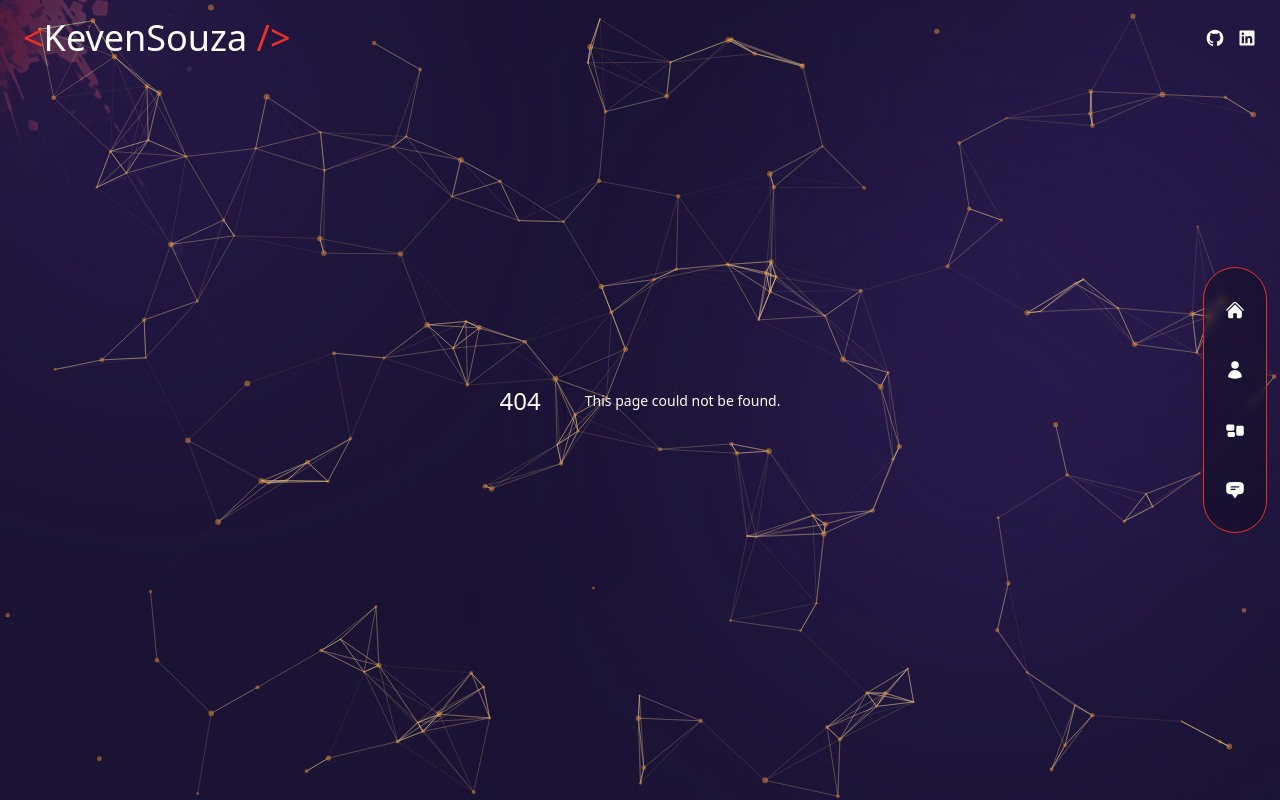
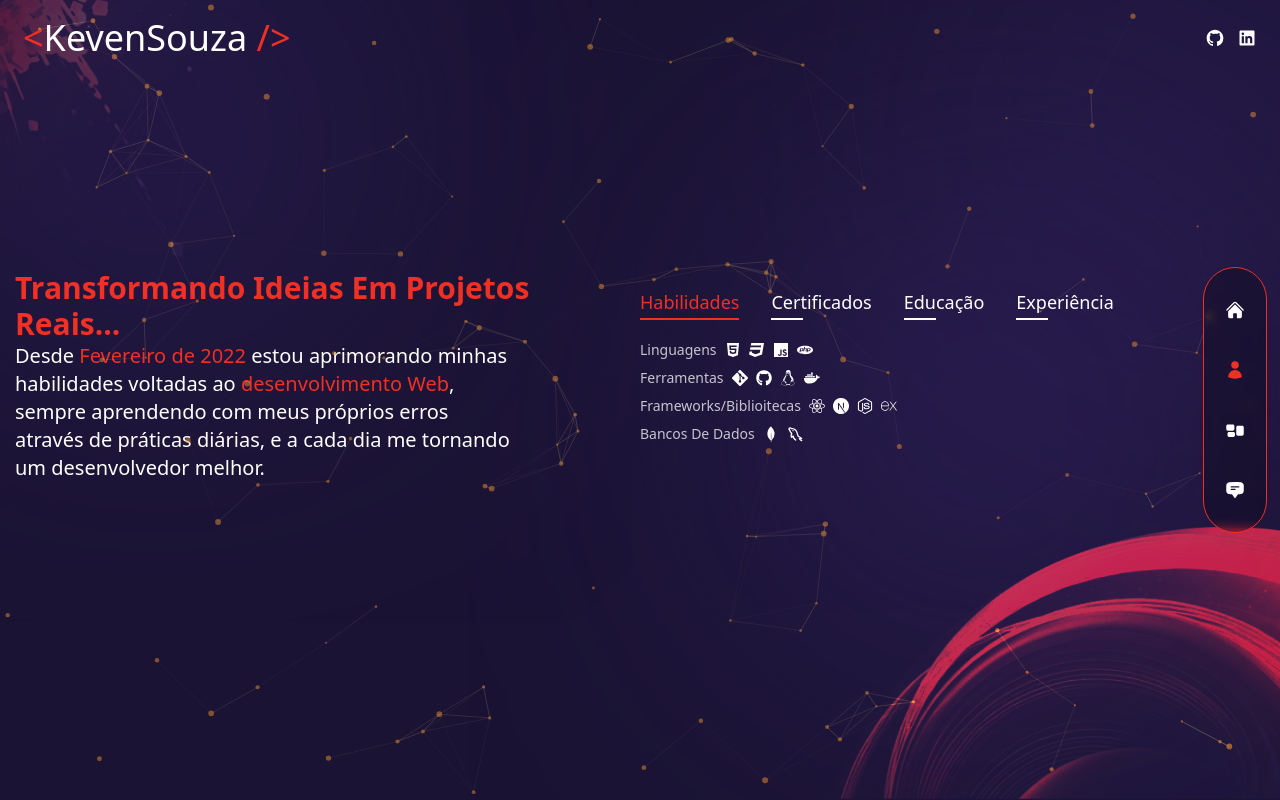
Before and after one commit to kevensouzz/my-portfolio, a Next.js app: page /sobre in a window 1280 px wide. Before the commit this address had no page. Built offline with nearby package versions, Linux system fonts and the light colour scheme.

Commit message:
about page finished

```diff
--- a/app/about/page.jsx
+++ /dev/null
@@ -1,7 +0,0 @@
-export default function About() {
-  return (
-    <main>
-
-    </main>
-  )
-}
--- a/app/layout.jsx
+++ b/app/layout.jsx
@@ -2,8 +2,9 @@ import './globals.css'
 import { Sora } from "next/font/google"
 import Header from '@/components/Header'
 import Nav from '@/components/Nav'
+import Particles from '@/components/Particles'
 import TopLeftImg from '@/components/TopLeftImg'
-import Particles from '@/components/Particles'
+import BackRightImg from "@/components/BackRightImg";
 
 const sora = Sora({
   subsets: ["latin"],
@@ -22,6 +23,7 @@ export default function RootLayout({ children }) {
       <body className={`w-full h-screen overflow-hidden select-none bg-imgprimary bg-cover bg-no-repeat text-white font-sora`}>
         <Particles />
         <TopLeftImg />
+        <BackRightImg />
         <Header />
         <Nav />
         {children}
--- /dev/null
+++ b/app/sobre/page.jsx
@@ -0,0 +1,16 @@
+import AboutData from "@/components/AboutData";
+
+export default function About() {
+  return (
+    <main className={`h-full w-screen overflow-hidden py-32 text-center xl:text-left`}>
+      <div className={`container mx-auto h-full flex flex-col items-center xl:flex-row gap-x-6`}>
+        <div className={`flex-1 flex flex-col justify-center`}>
+          <h2 className="capitalize text-accent font-bold text-3xl max-md:text-2xl max-sm:text-xl max-[425px]:text-base">transformando ideias em projetos reais...</h2>
+          <p className="text-xl max-md:text-lg max-sm:text-base max-[425px]:text-xs max-w-[500px] max-sm:max-w-[375px] mx-auto xl:mx-0 mb-6 xl:mb-12 px-2 xl:px-0">Desde <span className="text-accent">Fevereiro de 2022</span> estou aprimorando minhas habilidades voltadas ao <span className="text-accent">desenvolvimento Web</span>, sempre aprendendo com meus próprios erros através de práticas diárias, e a cada dia me tornando um desenvolvedor melhor.
+          </p>
+        </div>
+        <AboutData />
+      </div>
+    </main>
+  )
+}
--- /dev/null
+++ b/components/AboutData.jsx
@@ -0,0 +1,159 @@
+"use client";
+import { useState } from "react";
+
+import {
+  FaHtml5,
+  FaCss3,
+  FaJs,
+  FaReact,
+  FaGithub,
+  FaDocker,
+  FaLinux,
+
+} from "react-icons/fa";
+
+import {
+  SiExpress,
+  SiGit,
+  SiMongodb,
+  SiNextdotjs,
+  SiNodedotjs,
+  SiPhp,
+} from "react-icons/si";
+
+const Data = [
+  {
+    title: 'habilidades',
+    info: [
+      {
+        title: 'Linguagens',
+        icons: [
+          <FaHtml5 />,
+          <FaCss3 />,
+          <FaJs />,
+          <SiPhp />,
+        ],
+      },
+      {
+        title: "Ferramentas",
+        icons: [
+          <SiGit />,
+          <FaGithub />,
+          <FaLinux />,
+          <FaDocker />,
+        ],
+      },
+      {
+        title: 'Frameworks/Biblioitecas',
+        icons: [
+          <FaReact />,
+          <SiNextdotjs />,
+          <SiNodedotjs />,
+          <SiExpress />,
+        ],
+      },
+      {
+        title: "Bancos de Dados",
+        icons: [
+          <SiMongodb />,
+          <TbBrandMysql />,
+        ],
+      }
+    ],
+  },
+  {
+    title: 'certificados',
+    info: [
+      {
+        title: "Javascript (Basic) - HackerRank",
+        stage: "2023"
+      },
+      {
+        title: "Trilha Especializar - Rocketseat",
+        stage: "2023"
+      },
+      {
+        title: "Trilha Fundamentar - Rocketseat",
+        stage: "2023"
+      },
+      {
+        title: "Trilha Conectar - Rocketseat",
+        stage: "2022"
+      },
+      {
+        title: "Estrutura de Dados e Algoritmos - DIO",
+        stage: "2022",
+      },
+    ],
+  },
+  {
+    title: "educação",
+    info: [
+      {
+        title: "ETEAAF - Curso Técnico Desenvolvimento de Sistemas",
+        stage: "2021 - 2023",
+      }
+    ]
+  },
+  {
+    title: 'experiência',
+    info: [
+      {
+        title: "ETEAAF - EXPOTEC",
+        stage: "2023",
+      }
+    ],
+  }
+];
+
+import { TbBrandMysql } from "react-icons/tb"
+
+export default function AboutData() {
+
+  const [index, setIndex] = useState(0);
+
+  return (
+    <div className={`flex flex-col max-md:pt-8 pt-10 xl:pt-32 w-full xl:max-w-[50%] h-[480px] max-sm:h-[300px]`}>
+      <div className={`flex max-[300px]:gap-x-1 max-[425px]:gap-x-2 gap-x-4 xl:gap-x-8 mx-auto xl:mx-0 mb-4`}>
+        {Data.map((item, itemIndex) => {
+          return (
+            <div
+              key={itemIndex}
+              onClick={() => setIndex(itemIndex)}
+              className={`
+                      ${index === itemIndex ? 'text-accent after:bg-accent after:w-full after:transition-all after:duration-300 after:ease-linear' : 'after:bg-white'}
+                      xl:cursor-pointer capitalize
+                      max-[425px]:text-xs
+                      xl:text-lg relative
+                      after:w-8 after:h-[2px]
+                      after:absolute
+                      after:-bottom-1 after:left-0
+                      `}
+            >
+              {item.title}
+            </div>
+          )
+        })}
+      </div>
+
+      <div className={`py-1 xl:py-2 flex flex-col gap-y-1 xl:gap-y-2 items-center xl:items-start`}>
+        {Data[index].info.map((item, itemIndex) => {
+          return (
+            <div
+              key={itemIndex}
+              className={`flex-1 flex flex-row justify-center gap-x-1 items-center capitalize text-white/75 font-light text-sm max-[460px]:text-xs`}
+            >
+              <span>{item.title}</span>
+              <span>{item.stage}</span>
+              <span className={`flex gap-x-2`}>
+                {item.icons?.map((icon, iconIndex) => {
+                  return <span key={iconIndex} className={`text-white flex items-center justify-center text-base`}>{icon}</span>
+                })}
+              </span>
+            </div>
+          )
+        })}
+      </div>
+    </div>
+  )
+}
--- /dev/null
+++ b/components/BackRightImg.jsx
@@ -0,0 +1,16 @@
+import Image from "next/image";
+
+export default function BackRightImg() {
+  return (
+    <div className={`absolute z-10 right-0 bottom-0 mix-blend-color-dodge animate-pulse duration-300 ease-linear`}>
+      <Image
+        className={`w-full h-full`}
+        src={"/back-right-img.png"}
+        width={200}
+        height={200}
+        alt=""
+        draggable="false"
+     />
+    </div>
+  )
+}
--- a/components/Header.jsx
+++ b/components/Header.jsx
@@ -6,7 +6,7 @@ export default function Header() {
     <header className={`absolute z-20 w-full flex items-center px-2 md:h-[75px]`}>
       <div className={`container mx-auto`}>
         <div className="flex flex-col md:flex-row justify-between items-center gap-y-4 py-4 max-[320px]:gap-y-2 max-[320px]:py-2">
-          <Link className={`text-4xl max-[320px]:text-2xl font-thin max-[320px]:font-extralight text-white md:hover:text-accent max-md:cursor-default transition-all duration-300 ease-linear`} href={"/"} target="_blank" >
+          <Link className={`text-4xl max-[320px]:text-2xl font-thin max-[320px]:font-extralight text-white md:hover:text-accent max-md:cursor-default transition-all duration-300 ease-linear`} href={"/"} >
             <span className="text-accent">&lt;</span>
             <span>KevenSouza </span>
             <span className={`text-accent`}>/&gt;</span>
--- a/components/Nav.jsx
+++ b/components/Nav.jsx
@@ -10,10 +10,10 @@ import {
 
 // nav data
 export const navData = [
-  { name: "Home", path: '/', icon: <HiHome /> },
-  { name: "About", path: '/about', icon: <HiUser /> },
-  { name: "Projects", path: '/projects', icon: <HiRectangleGroup /> },
-  { name: "Contact", path: '/contact', icon: <HiChatBubbleBottomCenterText /> }
+  { name: "Início", path: '/', icon: <HiHome /> },
+  { name: "Sobre", path: '/sobre', icon: <HiUser /> },
+  { name: "Projetos", path: '/projetos', icon: <HiRectangleGroup /> },
+  { name: "Contato", path: '/contato', icon: <HiChatBubbleBottomCenterText /> }
 ];
 
 export default function Nav() {
--- a/components/Particles.jsx
+++ b/components/Particles.jsx
@@ -40,7 +40,7 @@ export default function ParticlesContainer() {
         },
         modes: {
           push: {
-            quantiy: 90
+            quantiy: 100
           },
           repulse: {
             distance: 100,
@@ -56,8 +56,8 @@ export default function ParticlesContainer() {
           color: "#f5d393",
           distance: 100,
           enable: true,
-          opacity: 0.5,
-          width: 1
+          opacity: 0.25,
+          width: 0.5
         },
         collisions: {
           enable: true
@@ -75,7 +75,7 @@ export default function ParticlesContainer() {
         number: {
           density: {
             enable: true,
-            area: 500
+            area: 750
           },
           value: 100
         },
--- a/components/TopLeftImg.jsx
+++ b/components/TopLeftImg.jsx
@@ -2,7 +2,7 @@ import Image from "next/image";
 
 export default function TopLeftImg() {
   return (
-    <div className="absolute left-0 top-0 mix-blend-color-dodge z-10 w-[200px] md:w-[400px] opacity-25">
+    <div className={`absolute left-0 top-0 mix-blend-color-dodge w-[200px] md:w-[400px] opacity-25`}>
       <Image src={"/top-left-img.png"} width={400} height={400} alt="" draggable="false" />
     </div>
   )
```
Also changed, not shown: app/contato/page.jsx (renamed from app/contact/page.jsx), app/projetos/page.jsx (renamed from app/projects/page.jsx), public/back-right-img.png (added).
